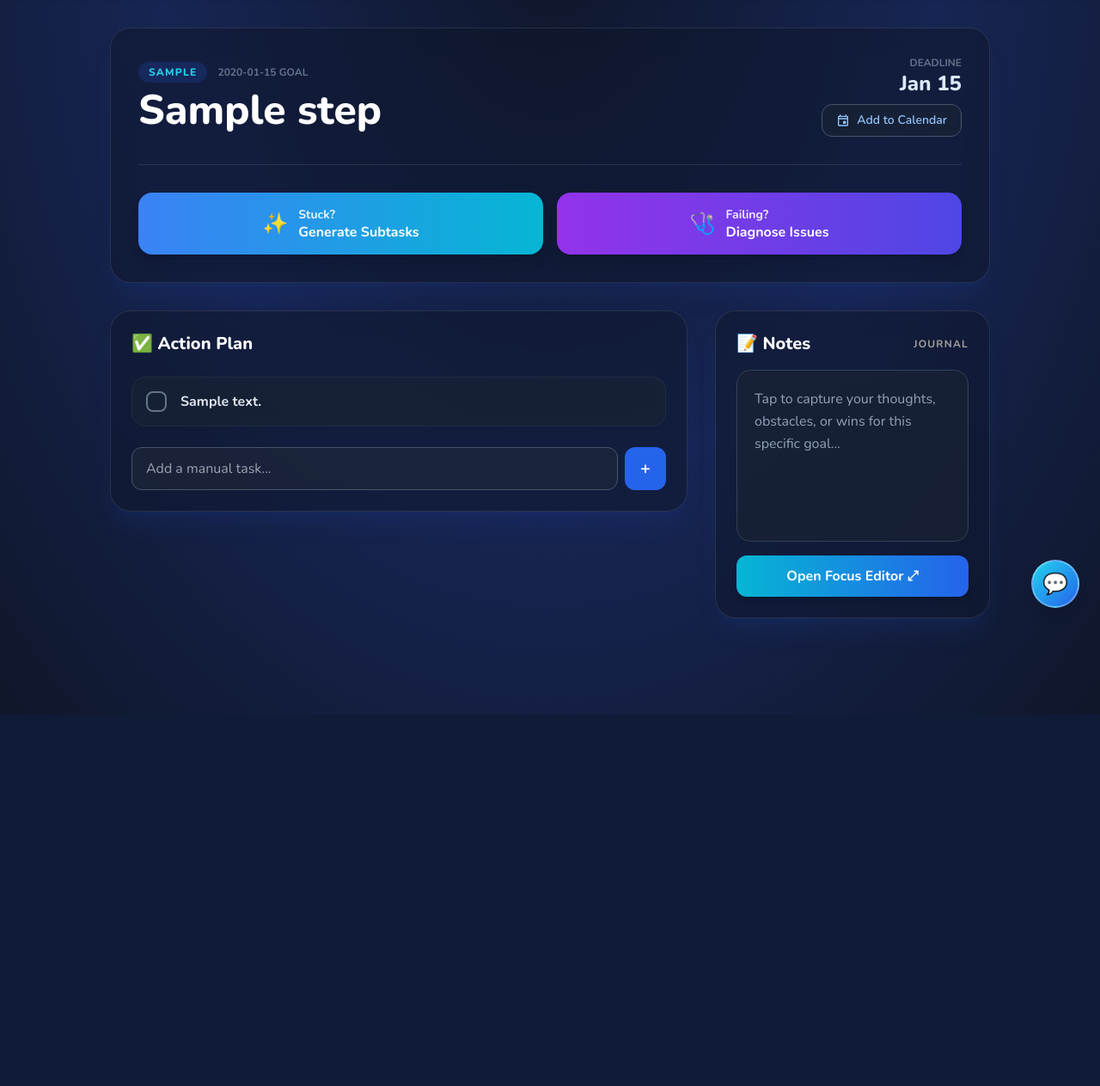
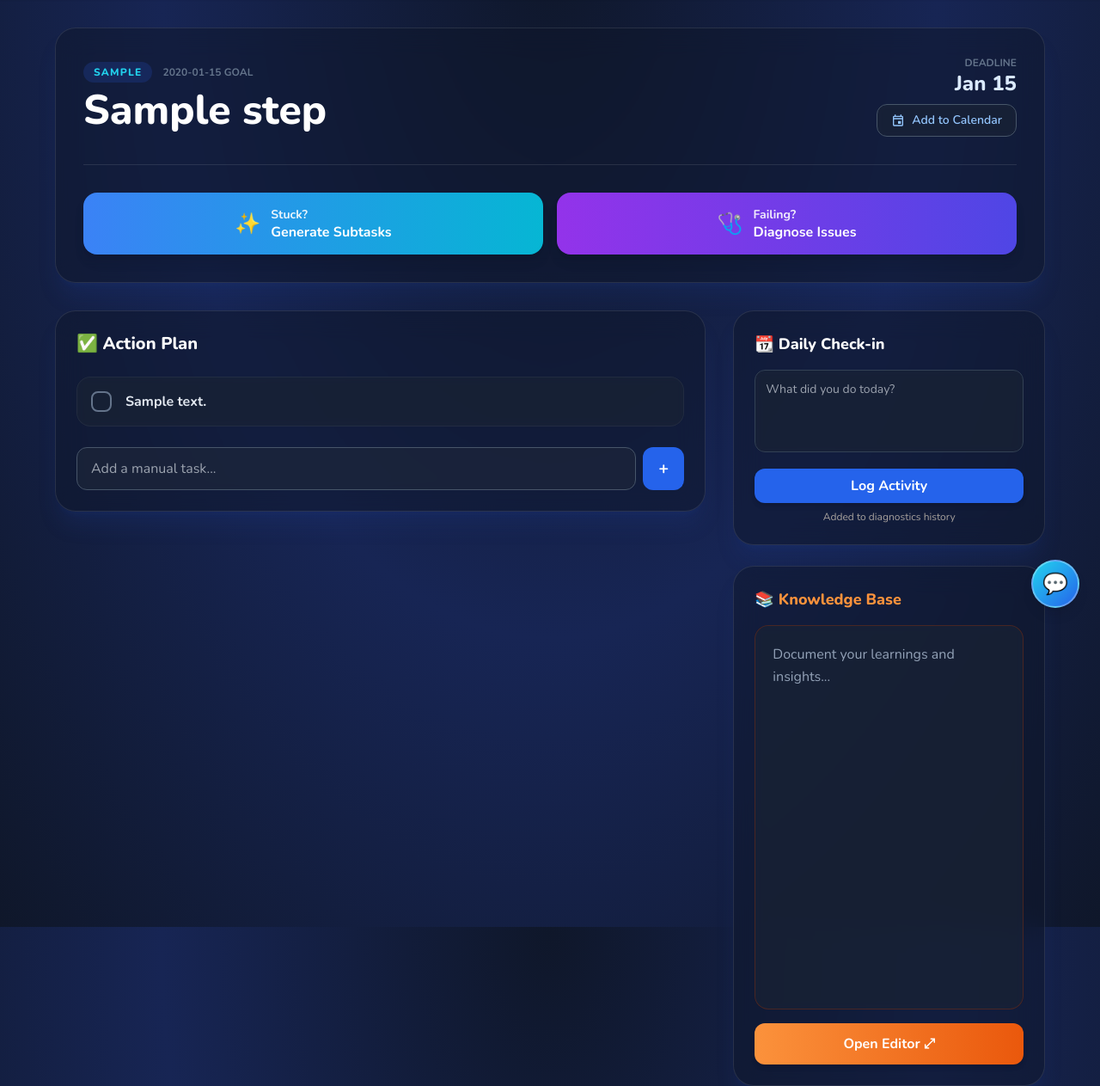
Before and after one commit to Abhineeth-23/frost-labs-hackathon, a Flask app: page /step/1 in a window 1280 px wide. Shown: the part 69-1332 px from the top of the page at 86% size. Before the commit the page ends 900 px from the top, so only its background shows below. Run offline with Flask 3, Linux system fonts and the light colour scheme; a user stored in the database is signed in; tables that the repository leaves empty hold one stand-in row (values such as "Sample post"); data that the repository does not hold is empty; some libraries are stand-ins or nearby versions.

Commit message:
bug fixes

```diff
--- a/app.py
+++ b/app.py
@@ -255,23 +255,24 @@ def dashboard():
 def update_step_journal(step_id):
     step = Step.query.get_or_404(step_id)
     if step.user_id != current_user.id:
-        abort(403)
+        return jsonify({'error': 'Unauthorized'}), 403
 
-    content = request.form.get('journal_content')
+    # FIX: Changed to 'content' to match the HTML textarea name
+    content = request.form.get('content')
 
-    # Check if a log entry for today already exists for this step
-    today = date.today()
-    log = StepLog.query.filter_by(step_id=step.id, date=today).first()
+    # Update the persistent Knowledge Base (Step table)
+    step.journal_entry = content
 
-    if log:
-        log.content = content # Update existing
-    else:
-        # Create new log if it doesn't exist
-        log = StepLog(content=content, step_id=step.id, date=today)
-        db.session.add(log)
+    # Optional: logic if you also want to create a daily StepLog
+    # but primarily this saves the "Zen Mode" notes
 
-    db.session.commit()
-    flash('Journal entry saved.', 'success')
+    try:
+        db.session.commit()
+        flash('Notes saved.', 'success')
+    except Exception as e:
+        db.session.rollback()
+        flash('Error saving notes.', 'error')
+
     return redirect(url_for('step_view', step_id=step.id))
 
 # ==========================================
@@ -608,7 +609,9 @@ def toggle_subtask(subtask_id):
         update_streak_status(current_user)
 
     db.session.commit()
-    return jsonify({'success': True, 'is_completed': subtask.is_completed})
+
+    # FIX: Redirect back to the UI instead of returning JSON
+    return redirect(url_for('step_view', step_id=subtask.step.id))
 
 @app.route('/delete_subtask/<int:subtask_id>')
 @login_required
@@ -625,22 +628,36 @@ def delete_subtask(subtask_id):
 #          JOURNAL & PREFERENCES
 # ==========================================
 
-@app.route('/journal', methods=['POST'])
+@app.route('/update_global_journal', methods=['POST']) # Renamed to match template
 @login_required
 def update_global_journal():
     today = date.today()
+
+    # Match the input names from dashboard.html (name="title", name="content")
+    title = request.form.get('title')
     content = request.form.get('content')
-    title = request.form.get('title', f"Entry for {today.strftime('%B %d')}")
 
     journal = GlobalJournal.query.filter_by(user_id=current_user.id, date=today).first()
 
-    if journal:
-        journal.content = content
-        journal.title = title
-    else:
-        db.session.add(GlobalJournal(content=content, title=title, user=current_user, date=today))
+    try:
+        if journal:
+            # Update existing
+            journal.content = content
+            journal.title = title
+        else:
+            # Create new
+            if not title:
+                title = today.strftime('%B %d')
+            new_journal = GlobalJournal(content=content, title=title, user=current_user, date=today)
+            db.session.add(new_journal)
 
-    db.session.commit()
+        db.session.commit()
+        flash("Journal saved.", "success")
+    except Exception as e:
+        db.session.rollback()
+        print(f"Journal Error: {e}")
+        flash("Error saving journal.", "error")
+
     return redirect(url_for('dashboard'))
 
 @app.route('/journal_history')
--- a/templates/base.html
+++ b/templates/base.html
@@ -67,10 +67,10 @@
                         </button>
 
                         <div class="relative group z-50">
-                             <button class="flex items-center gap-1 hover:text-blue-600 dark:hover:text-cyan-300 transition">
+                             <button class="flex items-center gap-1 hover:text-blue-600 dark:hover:text-cyan-300 transition py2">
                                 Account ▾
                              </button>
-                             <div class="absolute right-0 mt-2 w-48 backdrop-blur-lg bg-white/80 dark:bg-slate-900/80 border border-white/50 dark:border-white/10 rounded-xl shadow-xl opacity-0 group-hover:opacity-100 hover:opacity-100 transition-all duration-200 pointer-events-none group-hover:pointer-events-auto hover:pointer-events-auto p-2">
+                             <div class="absolute right-0 py-2 w-48 backdrop-blur-lg bg-white/80 dark:bg-slate-900/80 border border-white/50 dark:border-white/10 rounded-xl shadow-xl opacity-0 group-hover:opacity-100 hover:opacity-100 transition-all duration-200 pointer-events-none group-hover:pointer-events-auto hover:pointer-events-auto p-2">
                                 <a href="{{ url_for('profile') }}" class="block px-4 py-2 rounded-lg hover:bg-blue-50 dark:hover:bg-blue-900/20 text-sm dark:text-slate-200">Profile & Settings</a>
                                 <div class="border-t border-blue-100 dark:border-slate-700 my-1"></div>
                                 <a href="{{ url_for('logout') }}" class="block px-4 py-2 rounded-lg hover:bg-red-50 dark:hover:bg-red-900/20 text-red-600 dark:text-red-400 text-sm">Logout</a>
--- a/templates/step_view.html
+++ b/templates/step_view.html
@@ -1,7 +1,7 @@
 {% extends "base.html" %}
 
 {% block content %}
-<div class="max-w-5xl mx-auto pb-20 space-y-8">
+<div class="max-w-6xl mx-auto pb-20 space-y-8">
 
     <div class="backdrop-blur-lg bg-white/40 border border-white/50 shadow-xl rounded-3xl p-8 dark:bg-slate-900/50 dark:border-white/10 dark:shadow-blue-900/20">
         <div class="flex flex-col md:flex-row justify-between items-start md:items-center gap-6">
@@ -101,75 +101,74 @@
         </div>
 
         <div class="space-y-6">
+
+            <div class="backdrop-blur-lg bg-white/40 border border-white/50 shadow-xl rounded-3xl p-6 dark:bg-slate-900/50 dark:border-white/10 dark:shadow-blue-900/20">
+                <h3 class="font-black text-lg text-blue-900 dark:text-white mb-4">📆 Daily Check-in</h3>
+                <form action="{{ url_for('update_step_journal', step_id=step.id) }}" method="POST"> <textarea name="content" placeholder="What did you do today?" class="w-full h-24 bg-white/50 dark:bg-slate-800/50 backdrop-blur-sm border border-blue-200 dark:border-slate-700 rounded-xl p-3 text-sm focus:ring-2 focus:ring-cyan-400 outline-none dark:text-white resize-none mb-3"></textarea>
+                   <button class="w-full py-2 bg-blue-600 text-white font-bold rounded-xl hover:bg-blue-700 transition shadow-md">Log Activity</button>
+                   <p class="text-xs text-stone-400 mt-2 text-center">Added to diagnostics history</p>
+                </form>
+            </div>
+
             <div class="backdrop-blur-lg bg-white/40 border border-white/50 shadow-xl rounded-3xl p-6 h-full flex flex-col dark:bg-slate-900/50 dark:border-white/10 dark:shadow-blue-900/20">
                 <div class="flex items-center justify-between mb-4">
-                    <h3 class="font-black text-xl text-blue-900 dark:text-white">📝 Notes</h3>
-                    <div class="text-xs font-bold text-stone-400 uppercase tracking-widest">Journal</div>
+                    <h3 class="font-black text-lg text-orange-600 dark:text-orange-400 flex items-center gap-2">
+                        📚 Knowledge Base
+                    </h3>
                 </div>
 
                 <div class="flex-1 cursor-pointer group flex flex-col h-full" onclick="openZenMode()">
-                    <div class="flex-1 w-full bg-white/50 dark:bg-slate-800/50 backdrop-blur-sm border border-blue-200 dark:border-slate-700 text-stone-500 dark:text-slate-400 rounded-2xl p-5 leading-relaxed text-base group-hover:border-cyan-400 transition-colors min-h-[200px]">
+                    <div class="flex-1 w-full bg-white/50 dark:bg-slate-800/50 backdrop-blur-sm border border-orange-200 dark:border-orange-900/50 text-stone-500 dark:text-slate-400 rounded-2xl p-5 leading-relaxed text-base group-hover:border-orange-400 transition-colors min-h-[150px]">
                         {% if step.journal_entry %}
-                            {{ step.journal_entry|truncate(150) }}
+                            {{ step.journal_entry|truncate(100) }}
                         {% else %}
-                            Tap to capture your thoughts, obstacles, or wins for this specific goal...
+                            Document your learnings and insights...
                         {% endif %}
                     </div>
 
-                    <button type="button" class="mt-4 w-full bg-gradient-to-r from-cyan-500 to-blue-600 hover:from-cyan-400 hover:to-blue-500 text-white shadow-md rounded-xl py-3 font-bold pointer-events-none">
-                        Open Focus Editor ⤢
+                    <button type="button" class="mt-4 w-full bg-gradient-to-r from-orange-400 to-orange-600 hover:from-orange-300 hover:to-orange-500 text-white shadow-md rounded-xl py-3 font-bold pointer-events-none">
+                        Open Editor ⤢
                     </button>
                 </div>
             </div>
+
         </div>
     </div>
 </div>
 
-<div id="zen-journal-modal" class="hidden fixed inset-0 z-[100] bg-white/95 dark:bg-slate-900/95 backdrop-blur-xl flex flex-col items-center justify-center p-4 md:p-12 transition-all">
+<div id="zen-journal-modal" class="hidden fixed inset-0 z-[100] bg-stone-900/95 backdrop-blur-xl flex flex-col items-center justify-center p-4 md:p-12 transition-all">
     <form action="{{ url_for('update_step_journal', step_id=step.id) }}" method="POST" class="w-full max-w-4xl flex flex-col h-full relative animate-in fade-in zoom-in duration-300">
 
         <div class="absolute top-0 right-0 flex gap-3">
-            <button type="button" onclick="generatePrompt()" class="bg-purple-100 dark:bg-purple-900/30 text-purple-600 dark:text-purple-300 px-5 py-2 rounded-full font-bold shadow-sm hover:bg-purple-200 dark:hover:bg-purple-900/50 transition">
-                ✨ Inspire Me
-            </button>
-            <button type="button" onclick="closeZenMode()" class="bg-stone-200 dark:bg-slate-700 text-stone-600 dark:text-stone-300 px-5 py-2 rounded-full font-bold shadow-sm hover:bg-stone-300 dark:hover:bg-slate-600 transition">
-                Close
+            <button type="button" onclick="closeZenMode()" class="bg-stone-800 text-stone-300 px-5 py-2 rounded-full font-bold shadow-sm hover:bg-stone-700 transition border border-stone-700">
+                Done
             </button>
         </div>
 
-        <h2 class="text-2xl md:text-3xl font-bold text-stone-400 dark:text-slate-500 mb-8 text-center md:text-left">
-            Journaling for: <span class="text-blue-600 dark:text-blue-400">{{ step.title }}</span>
-        </h2>
+        <h2 class="text-xl font-bold text-orange-500 mb-2 uppercase tracking-widest">Knowledge Base</h2>
+        <h3 class="text-3xl font-black text-white mb-8">{{ step.title }}</h3>
 
         <textarea name="content" id="zen-content"
-                  placeholder="What progress did you make on this goal? What's blocking you?"
-                  class="flex-1 w-full bg-transparent text-xl md:text-2xl leading-relaxed text-slate-700 dark:text-slate-300 border-none focus:ring-0 resize-none p-0 custom-scrollbar focus:outline-none">{% if step.journal_entry %}{{ step.journal_entry }}{% endif %}</textarea>
+                  placeholder="Document your learnings here..."
+                  class="flex-1 w-full bg-transparent text-xl md:text-2xl leading-relaxed text-stone-300 border-none focus:ring-0 resize-none p-0 custom-scrollbar focus:outline-none">{% if step.journal_entry %}{{ step.journal_entry }}{% endif %}</textarea>
 
         <div class="mt-6 flex justify-end">
-            <button class="bg-gradient-to-r from-cyan-500 to-blue-600 hover:from-cyan-400 hover:to-blue-500 text-white text-xl shadow-lg hover:shadow-cyan-500/50 transition-all rounded-2xl px-12 py-4 font-black">
-                Save Notes
+            <button class="bg-orange-500 hover:bg-orange-400 text-white text-xl shadow-lg hover:shadow-orange-500/50 transition-all rounded-2xl px-12 py-4 font-black">
+                Save Learnings
             </button>
         </div>
     </form>
 </div>
 
 <script>
-    // ZEN MODE LOGIC
     function openZenMode() {
         document.getElementById('zen-journal-modal').classList.remove('hidden');
-        document.body.style.overflow = 'hidden'; // Stop background scrolling
+        document.body.style.overflow = 'hidden';
     }
 
     function closeZenMode() {
         document.getElementById('zen-journal-modal').classList.add('hidden');
-        document.body.style.overflow = 'auto'; // Restore scrolling
-    }
-
-    const prompts = ["What is the biggest blocker right now?", "What is one small win from today?", "How does working on this make you feel?", "What is the next immediate step?"];
-
-    function generatePrompt() {
-        const area = document.getElementById('zen-content');
-        area.value = "✨ " + prompts[Math.floor(Math.random() * prompts.length)] + "\n\n" + area.value;
+        document.body.style.overflow = 'auto';
     }
 </script>
 {% endblock %}
```
